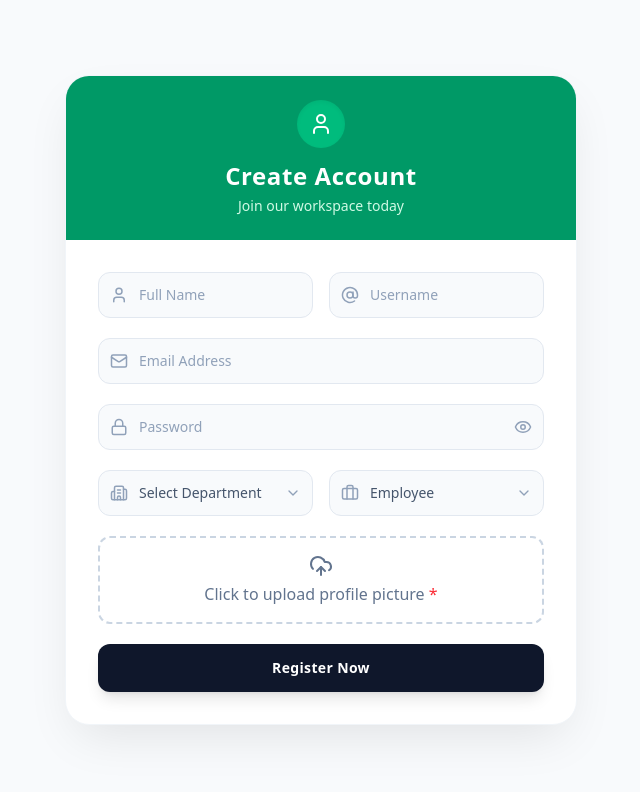
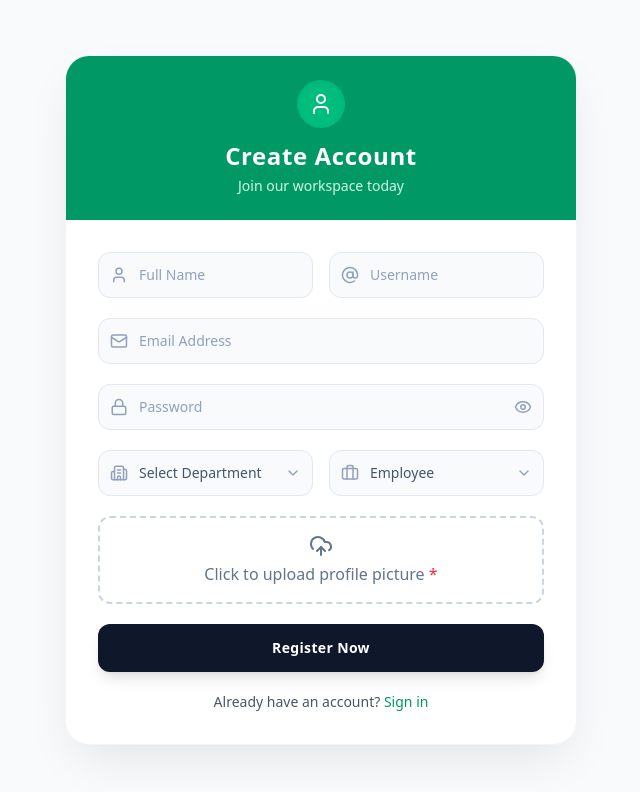
Before and after one commit to MohitBisht27/Internal-Ticketing-System, a React (Vite) app in the folder Frontend/: page /register in a window 1280 px wide. Shown: the top 792 px of the page, without its empty margins (319-959 px from the left). Built offline with nearby package versions, Linux system fonts and the light colour scheme; no server answers.

Commit message:
feat(auth): add navigation links to register and login pages

```diff
--- a/Frontend/src/pages/Register.jsx
+++ b/Frontend/src/pages/Register.jsx
@@ -1,4 +1,5 @@
 import { useState, useEffect, useRef } from "react";
+import { Link } from "react-router-dom";
 import { useRegisterMutation } from "../features/authSlice/authApiSlice";
 import {
   User,
@@ -194,6 +195,16 @@
             text="Registration successful! Welcome aboard."
           />
         )}
+
+        <div className="text-center text-sm text-gray-600">
+          Already have an account?{" "}
+          <Link
+            to="/login"
+            className="font-medium text-emerald-600 hover:text-emerald-700"
+          >
+            Sign in
+          </Link>
+        </div>
       </form>
     </AuthCard>
   );
--- a/Frontend/src/pages/Signin.jsx
+++ b/Frontend/src/pages/Signin.jsx
@@ -3,7 +3,7 @@
 import { useDispatch } from "react-redux";
 import { setCredentials } from "../features/authSlice/authSlice";
 import { LogIn, Mail, Lock, AlertCircle, CheckCircle2 } from "lucide-react";
-import { useNavigate, useLocation } from "react-router-dom";
+import { useNavigate, useLocation, Link } from "react-router-dom";
 import AuthCard from "../components/auth/AuthCard";
 import TextInput from "../components/auth/TextInput";
 import PasswordInput from "../components/auth/PasswordInput";
@@ -124,6 +124,16 @@
             text="Login successful! Redirecting..."
           />
         )}
+
+        <div className="text-center text-sm text-gray-600">
+          Don&apos;t have an account?{" "}
+          <Link
+            to="/register"
+            className="font-medium text-emerald-600 hover:text-emerald-700"
+          >
+            Register
+          </Link>
+        </div>
       </form>
     </AuthCard>
   );
```
